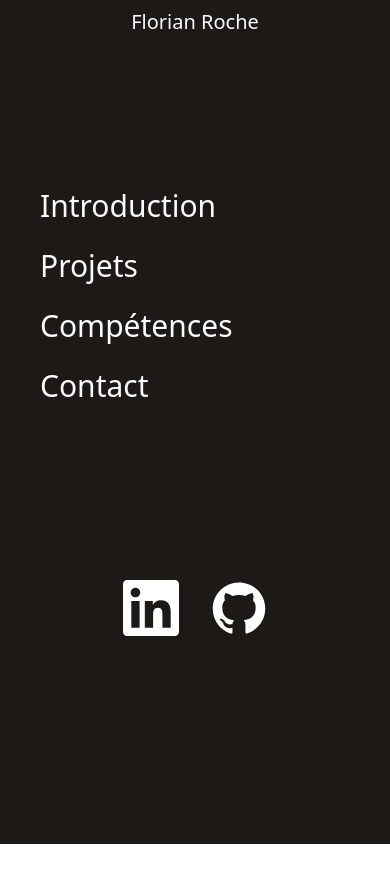
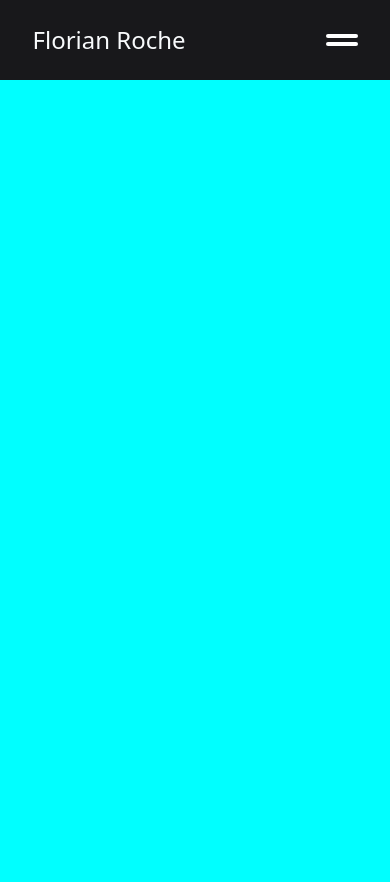
Before and after one commit to FlorianRGA/Portfolio-2024, a Next.js app: page / in a window 390 px wide. Shown: the top 882 px of the page. Before the commit the page ends 844 px from the top, so only its background shows below. Built offline with nearby package versions, Linux system fonts and the light colour scheme.

Commit message:
Navbar / Burger Menu / Responsive

```diff
--- a/app/components/navbar.js
+++ b/app/components/navbar.js
@@ -3,38 +3,25 @@ import {useEffect, useState} from "react";
 import Image from "next/image";
 import GithubSVG from "../svg/github-svgrepo-com.svg";
 import LinkedinSVG from "../svg/linkedin-icon-svgrepo-com.svg";
+import CrossSVG from "../svg/cross-svgrepo-com.svg";
 
 export default function Navbar() {
-    const [scrollPosition,
-        setscrollPosition] = useState(0);
-    const [displayNavbar,
-        setDisplayNavbar] = useState(1)
-    useEffect(() => {
-        const handleScroll = () => {
-            let actualPosition = window.scrollY;
-            if (actualPosition > scrollPosition) {
-                setDisplayNavbar(0);
-            } else if (actualPosition < scrollPosition) {
-                setDisplayNavbar(1)
-            }
-            setscrollPosition(actualPosition);
-        }
-        return () => window.addEventListener('scroll', handleScroll);
-    });
+    const [burgerButton, setburgerButton] = useState(0);
     return (
     /* TODO :
         + Hover animation on Links
         + add href destination.
         + Burger Menu On phone/tablet media
         Opt : add logo
-         */
-        <nav
-            className={displayNavbar
-            ? " h-screen text-slate-50 text-3xl lg:h-auto lg:text-xl fixed bg-stone-900 lg:py-4"
-            : "fixed hidden"}>
-            <div className="flex-col space-y-36 lg:flex lg:flex-row lg:w-5/6 lg:m-auto lg:space-y-0">
-            <p className="text-center text-xl py-2 lg:hidden">Florian Roche</p>
-                <ul className="space-y-6 ms-10 lg:items-center lg:space-y-0 lg:flex lg:w-4/5 lg:m-auto lg:space-x-11 lg:ms-0">
+         */ <nav className = {burgerButton ?"h-screen w-screen text-slate-50 text-2xl fixed bg-zinc-900 md:text-3xl lg:hidden" :"h-auto bg-zinc-900 sticky top-0 text-slate-50 md:text-3xl "}> <div className="flex h-full flex-col justify-between lg:flex-row lg:m-auto lg:w-5/6 lg:text-xl">
+        <div className="flex py-6 my-0 w-5/6 m-auto justify-between">
+            <p className="text-center text-2xl lg:text-xl">Florian Roche</p>
+            <button onClick={() => burgerButton ? setburgerButton(0) : setburgerButton(1)} className="w-8 flex flex-col justify-center lg:hidden">
+                <span className={burgerButton ?"transition-all w-full relative h-1 rounded-full bg-white origin-center rotate-45":"transition-all bg-white  rounded-full w-full h-1 "}></span>
+                <span className={burgerButton ?"transition-all w-full relative bottom-1 h-1 rounded-full bg-white origin-center -rotate-45":"transition-all bg-white  rounded-full w-full mt-1 h-1"}></span>
+            </button>
+        </div>
+        <ul className={burgerButton ? "text-gray-300 flex flex-col h-2/4 ms-10 space-y-10 md:ms-0 md:text-center md:justify-between md:content-center md:space-y-0": 'hidden lg:text-gray-300 lg:flex lg:flex-row lg:items-center lg:space-x-4'}>
             <li>
                 <a href="#">Introduction</a>
             </li>
@@ -48,15 +35,14 @@ export default function Navbar() {
                 <a href="#">Contact</a>
             </li>
         </ul>
-                <ul className="flex justify-center lg:space-x-4 pt-8 lg:pt-0">
-                    <li className="w-14 mx-4 lg:w-12">
-                        <a href="#" target="_blank" ><Image src={LinkedinSVG} layout="responsive" alt="Logo Github"/></a>
+        <ul className={burgerButton ? "flex mb-7 justify-center": "hidden lg:flex lg:items-center lg:ms-8"}>
+            <li className="w-12 mx-4 md:w-14 lg:w-8 lg:mx-2">
+                <a href="#" target="_blank"><Image src={LinkedinSVG} layout="responsive" alt="Logo Github"/></a>
             </li>
-                    <li className="w-14 mx-4 lg:w-12">
+            <li className="w-12 mx-4 md:w-14 lg:w-8 lg:mx-2">
                 <a href="https://github.com/FlorianRGA" target="_blank"><Image src={GithubSVG} layout="responsive" alt="Logo Linkedin"/></a>
             </li>
         </ul>
-            </div>
-        </nav>
+    </div> </nav>
     );
 }
--- a/app/globals.css
+++ b/app/globals.css
@@ -14,11 +14,6 @@ section {
   width: 100%;
 }
 
-nav {
-  width: 100%;
-  background-color: beige;
-}
-
 .lol {
   background-color: aqua;
 }
```
Also changed, not shown: app/svg/cross-svgrepo-com.svg (added). Lines whose indentation alone changed are shown as unchanged.
